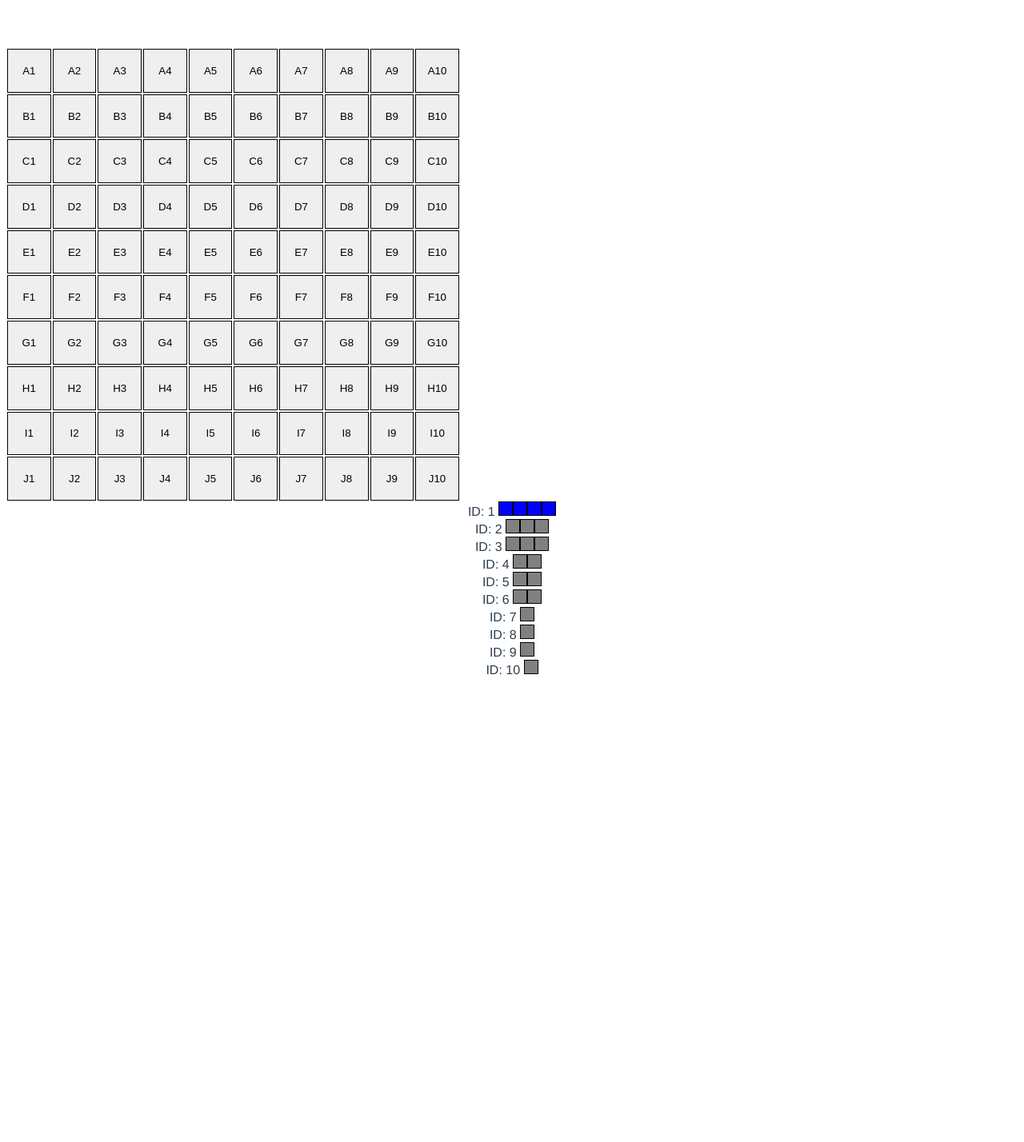
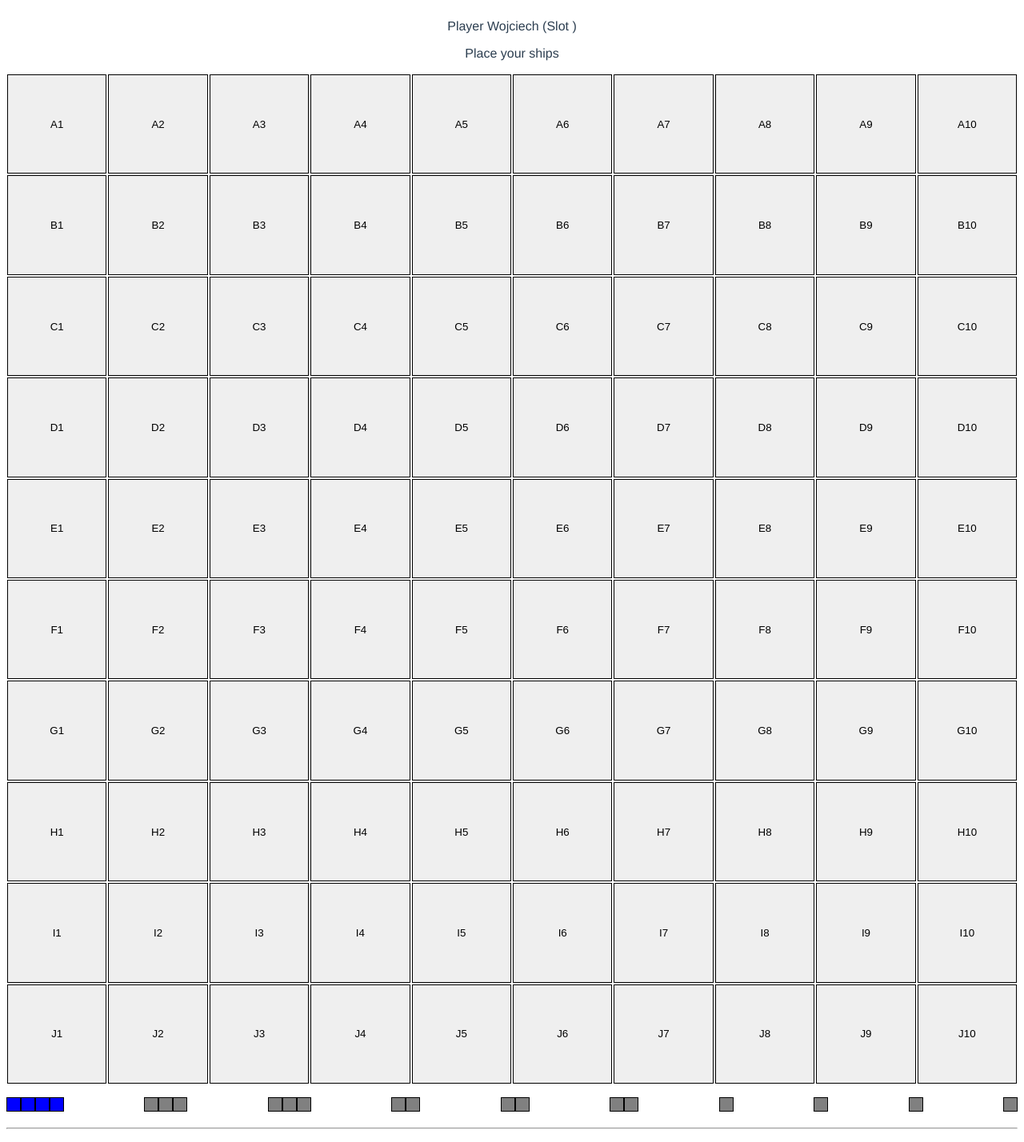
Before and after one commit to fundacja-addictive/Kurs-Vue3-LCDNIKP-2022, a Vue app: page / in a window 1280 px wide. Shown: the whole page at 80% size. Before the commit the page ends 891 px from the top, so only its background shows below. Built offline with nearby package versions, Linux system fonts and the light colour scheme; no server answers.

Commit message:
Added phase messages, fixed css, blocked un-picking ships, improved layout, fixed ship picker colors

```diff
--- a/src/App.vue
+++ b/src/App.vue
@@ -1,5 +1,13 @@
 <template>
 	<div :class="{'app': true, 'win': isWin, 'loss': isLoss}">
+		<span>Player {{ name }} (Slot {{ mySlotIndex }})</span>
+		<div class="phase">
+			<span v-if="phase == 'planning'">Place your ships</span>
+			<span v-if="phase == 'waiting'">Wait for the other player</span>
+			<span v-if="phase == 'shoot'">Shoot your enemy</span>
+			<span v-if="phase == 'win'">You won!</span>
+			<span v-if="phase == 'defeat'">You loose!</span>
+		</div>
 		<!-- This is an active board to click - firstly for setting up your ships, next to shoot your opponent -->
 		<single-map
 			v-if="displayBoard"
@@ -8,6 +16,14 @@
 			:blockPicking="blockPicking"
 			ref="currentBoard"
 		></single-map>
+		<ship-picker
+			ref="shipPicker"
+			v-on:allShipsPicked="allShipsPicked($event)"
+			v-on:shipPicked="shipPicked"
+		></ship-picker>
+
+		<hr class="horizontal">
+
 		<!-- the following board is just an overview of your board after the game is started -->
 		<single-map
 			v-if="gameIsOn"
@@ -16,12 +32,6 @@
 			:overrideCoordinates="myPickedNodes"
 			ref="referralBoard"
 		></single-map>
-		<ship-picker
-			ref="shipPicker"
-			v-on:allShipsPicked="allShipsPicked($event)"
-		></ship-picker>
-		<br/>
-		<br/>
 	</div>
 </template>
 
@@ -31,6 +41,8 @@ import ShipPickerVue from './components/ShipPicker.vue';
 import { io } from 'socket.io-client';
 
 import Swal from 'sweetalert2';
+
+const WAITING = 'waiting';
 
 export default {
 	name: 'App',
@@ -49,28 +61,44 @@ export default {
 			isWin: false,
 			isLoss: false,
 			mySlotIndex: undefined,
+			phase: 'planning',
 		};
 	},
 	mounted: function () {
+		var names = [
+			"Krzysztof",
+			"Anna",
+			"Wojciech",
+			"Maciej",
+			"Radosław",
+			"Karol",
+			"Zuzanna",
+			"Marcin",
+			"Małgorzata",
+			"Katarzyna",
+		];
+		this.name = names[Math.floor(Math.random() * 10)];
+
 		this.socket = io("localhost:8082");
 
 		this.socket.on('yourId', id => this.mySlotIndex = id);
 
-		this.socket.on('playerReady', function () {
-			console.log('EEE');
+		this.socket.on('opponentReady', function () {
 			Swal.fire({
 				toast: true,
 				position: 'top-end',
-				title: 'Player ready!',
-			})
+				title: 'Opponent ready!',
+			});
 		});
 
 		this.socket.on('blockPicking', () => {
 			this.blockPicking = true;
+			this.phase = WAITING;
 		});
 
 		this.socket.on('yourTurn', () => {
 			this.blockPicking = false;
+			this.phase = 'shoot';
 		});
 
 		this.socket.on('hit', (data) => {
@@ -113,6 +141,9 @@ export default {
 				timer: 1500,
 			});
 
+			if (data.hitBy === this.mySlotIndex)
+				this.$refs.shipPicker.killShip(data.ship.id);
+
 			data.ship.nodes.forEach(node => {
 				if (data.hitBy === this.mySlotIndex)
 					this.$refs.currentBoard.killElement(node);
@@ -126,6 +157,8 @@ export default {
 
 			this.displayBoard = false;
 
+			this.$refs.shipPicker.resetShips();
+
 			this.$nextTick(() => {
 				this.displayBoard = true;
 			});
@@ -137,10 +170,12 @@ export default {
 
 		this.socket.on('youWin', () => {
 			this.isWin = true;
+			this.phase = 'win';
 		});
 
 		this.socket.on('youLoose', () => {
 			this.isLoss = true;
+			this.phase = 'defeat';
 		});
 
 		// this.socket.on('connect', () => {
@@ -167,11 +202,18 @@ export default {
 			}
 		},
 		allShipsPicked: function (data) {
+			this.phase = WAITING;
+
 			data.forEach(ship => {
 				this.myPickedNodes.push(...ship.nodes);
 			});
 
 			this.socket.emit('allShipsPicked', data);
+		},
+		shipPicked: function (shipData) {
+			shipData.nodes.forEach(node => {
+				this.$refs.currentBoard.killElement(node);
+			})
 		},
 	},
 }
@@ -179,13 +221,17 @@ export default {
 </script>
 
 <style>
+html, body {
+	overflow: hidden;
+}
+
 #app {
   font-family: Avenir, Helvetica, Arial, sans-serif;
   -webkit-font-smoothing: antialiased;
   -moz-osx-font-smoothing: grayscale;
   text-align: center;
   color: #2c3e50;
-  margin-top: 60px;
+  margin-top: 1rem;
 }
 /*
 .map-row, .map-column {
@@ -193,7 +239,7 @@ export default {
 } */
 
 .map {
-  width: 500px;
+  width: 100%;
 }
 
 .small-map {
@@ -214,4 +260,10 @@ export default {
 	background-color: red;
 }
 
+.phase {
+	font-family: 'Franklin Gothic Medium', 'Arial Narrow', Arial, sans-serif;
+	margin-top: 1rem;
+	margin-bottom: 1rem;
+}
+
 </style>
--- a/src/components/ShipPicker.vue
+++ b/src/components/ShipPicker.vue
@@ -1,5 +1,5 @@
 <template lang="">
-    <div>
+    <div class="ship-picker">
         <single-ship
             v-for="ship in ships"
             v-bind:key="ship.id"
@@ -115,8 +115,19 @@ export default {
                 curr.nodes = shipArray;
                 this.markedFields = [];
 
+                this.$emit('shipPicked', curr);
+
                 this.setNextCurrent();
             }
+        },
+        resetShips: function () {
+            this.ships.forEach(ship => {
+                delete ship.nodes;
+                ship.state = 'free';
+            });
+        },
+        killShip: function (shipId) {
+            this.ships.find(s => s.id == shipId).state = 'dead';
         },
     },
     watch: {
@@ -189,5 +200,11 @@ export default {
 }
 </script>
 <style>
-
+    .ship-picker {
+        display: flex;
+        flex-wrap: wrap;
+        justify-content: space-between;
+        margin-top: 1rem;
+        margin-bottom: 1rem;
+    }
 </style>
--- a/src/components/SingleElement.vue
+++ b/src/components/SingleElement.vue
@@ -52,6 +52,7 @@ import { v4 } from 'uuid';
         border: 1px solid black;
         margin: 1px;
         aspect-ratio: 1 / 1;
+        padding: 0 0;
     }
 
     .btn-marked {
--- a/src/components/SingleMap.vue
+++ b/src/components/SingleMap.vue
@@ -6,7 +6,7 @@
             class="map-element"
             :element="coordinate"
             v-on:elementClick="elementClicked"
-            :block="blockPicking"
+            :block="coordinate.isDead || blockPicking"
             :isMiss="coordinate.isMiss"
             :isHit="coordinate.isHit"
             :isDead="coordinate.isDead"
@@ -73,10 +73,8 @@ export default {
 
 <style>
 .map {
-  /* max-width: 100%;
-  max-height: 100%; */
   display: grid;
-  grid-template-columns: repeat(10, auto);
-  grid-template-rows: repeat(10, auto);
+  grid-template-columns: repeat(10, 1fr);
+  grid-template-rows: repeat(10, 1fr);
 }
 </style>
--- a/src/components/SingleShip.vue
+++ b/src/components/SingleShip.vue
@@ -1,6 +1,5 @@
 <template lang="">
     <div>
-        ID: {{ ship.id }}
         <div
             :class="shipClasses"
             v-for="node in ship.length"
@@ -32,6 +31,9 @@ export default {
       if (this.ship.state == 'picked')
         classes += "pickedShip ";
 
+      if (this.ship.state == 'dead')
+        classes += 'deadShip ';
+
       return classes;
     },
   },
@@ -53,4 +55,8 @@ export default {
     .pickedShip {
       background-color: green;
     }
+
+    .deadShip {
+      background-color: black;
+    }
 </style>
```
